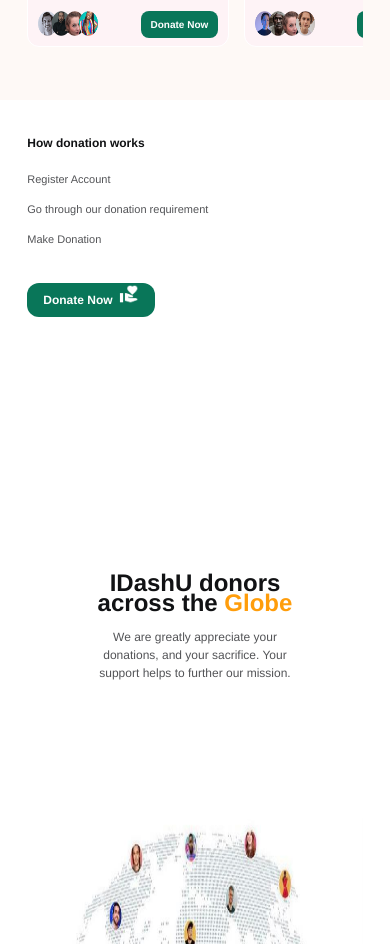
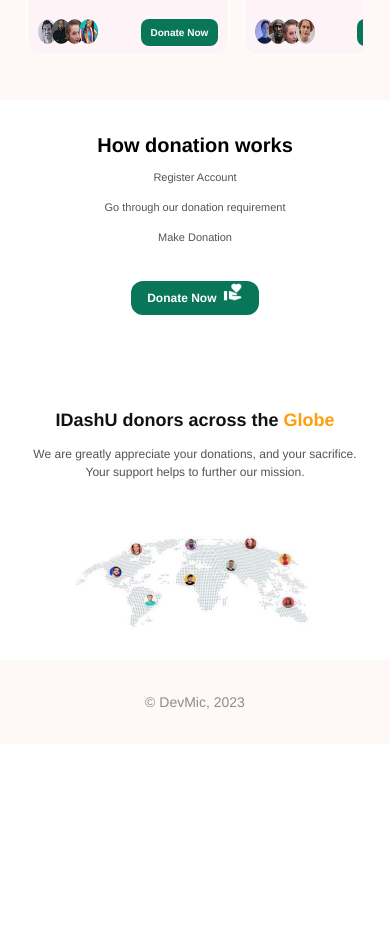
Before and after one commit to Zion-El/IDashU, a React (Create React App) app: page / in a window 390 px wide. Shown: the part 2460-3404 px from the top of the page. After the commit the page ends 3204 px from the top, so only its background shows below. Built offline with nearby package versions, Linux system fonts and the light colour scheme.

Commit message:
footer fixed

```diff
--- a/src/App.js
+++ b/src/App.js
@@ -8,6 +8,7 @@
 import Donate from './components/Donate';
 import SignUpForm from './components/sign pages/SignUp';
 import Donations from './components/Donations';
+import Footer from './components/globals/header/footer';
 // import CookieConsent from "react-cookie-consent";
 
 
@@ -24,6 +25,7 @@
         <Route path='/signup' element={<SignUpForm/>}/>
         <Route path='/donation' element={<Donations/>}/>
       </Routes>
+      <Footer/>
       {/* <CookieConsent debug={true}>This site uses cookies.</CookieConsent> */}
     </div>
   );
--- a/src/components/HowTo/howto.css
+++ b/src/components/HowTo/howto.css
@@ -92,7 +92,7 @@
 
 @media screen and (max-width:465px) {
     .howTo{
-        height: 20rem;
+        height: 15rem;
         width: 100%;
         padding: 7% 7%;
     }
@@ -100,8 +100,12 @@
         display: none;
     }
     .desc{
-        justify-content: flex-start;
+        justify-content: center;
+        align-items: center;
         padding:0;
+    }
+    .desc h3{
+        font-size: 20px;
     }
     .child{
         width: 100%;
--- a/src/components/Pages/Mission/mission.css
+++ b/src/components/Pages/Mission/mission.css
@@ -80,13 +80,13 @@
     background: #590BFF;
 }
 
-.desc{
+.tab .desc{
     display: flex;
     flex-direction: column;
     justify-content: space-between;
     align-items: flex-start;
 }
-.desc h3{
+.tab .desc h3{
     font-weight: 700;
     font-size: 20px;
     line-height: 32px;
@@ -240,7 +240,7 @@
 .ms-tabs .desc{
     gap: 0px;
 }
-.desc h3{
+.tab .desc h3{
     font-size: 12px;
 }
 .desc p{
--- a/src/components/Pages/help/help.css
+++ b/src/components/Pages/help/help.css
@@ -155,8 +155,8 @@
     }
     .help-desc h3{
         font-weight: 700;
-        font-size: 16px;
-        line-height: 20px;
+        font-size: 18px;
+        line-height: 24px;
     }
     .help-desc p{
         font-size: 12px;
--- a/src/components/contact/contact.css
+++ b/src/components/contact/contact.css
@@ -85,7 +85,7 @@
   @media screen and (max-width: 425px) {
     .contact{
         flex-direction: column;
-        padding: 0;
+        padding: 0 5%;
     }
     .banner{
         padding: 10%;
@@ -95,5 +95,6 @@
     }
     .form form{
         gap: 20px;
+        padding: 0 5%;
     }
   }
--- /dev/null
+++ b/src/components/globals/header/footer.jsx
@@ -0,0 +1,12 @@
+import React from 'react'
+import './header.css'
+
+const Footer = () => {
+  return (
+    <div className='footer container'>
+        <p>© DevMic, 2023</p>
+    </div>
+  )
+}
+
+export default Footer
--- a/src/components/globals/header/header.css
+++ b/src/components/globals/header/header.css
@@ -70,6 +70,19 @@
     background: #FF9D0B;
     border-radius: 18px;
     color: white;
+}
+.footer{
+    display: flex;
+    justify-content: center;
+    align-items: center;
+    height: 10vh;
+    width: 100%;
+    z-index: 9999;
+    opacity: .9;
+}
+.footer p{
+    font-size: 14px;
+    color: grey;
 }
 
 
--- a/src/components/globe/globe.css
+++ b/src/components/globe/globe.css
@@ -70,3 +70,28 @@
     }
 
 }
+
+@media screen and (max-width: 768px) {
+    .globe{
+        display: flex;
+        padding: 7%;
+        height: 20rem;
+    }
+
+    .globe img{
+        width: 100%;
+        height: 100px;
+    }
+    .globe h3{
+        font-size: 18px;
+    }
+    .globe p{
+        font-weight: 400;
+        font-size: 12px;
+        line-height: 18px;
+    }
+    .text{
+        width: 100%;
+    }
+
+}
```
